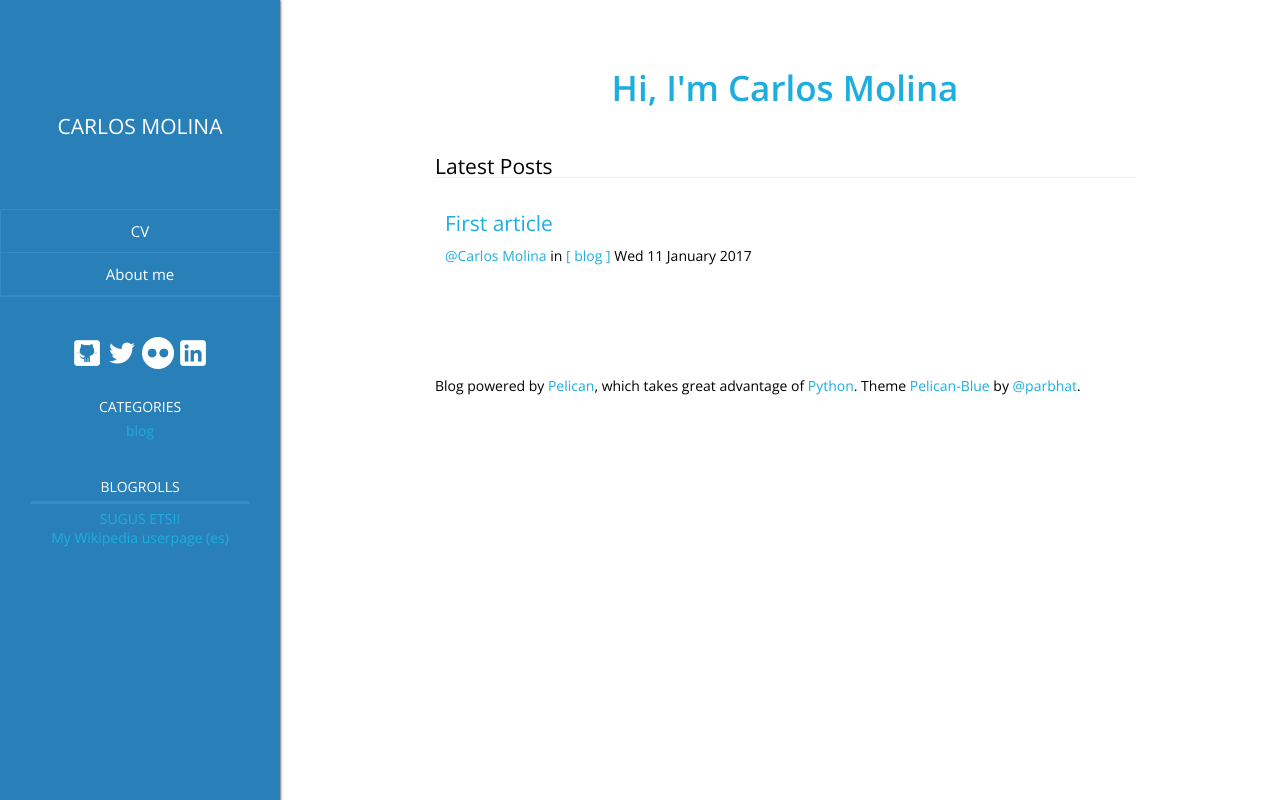
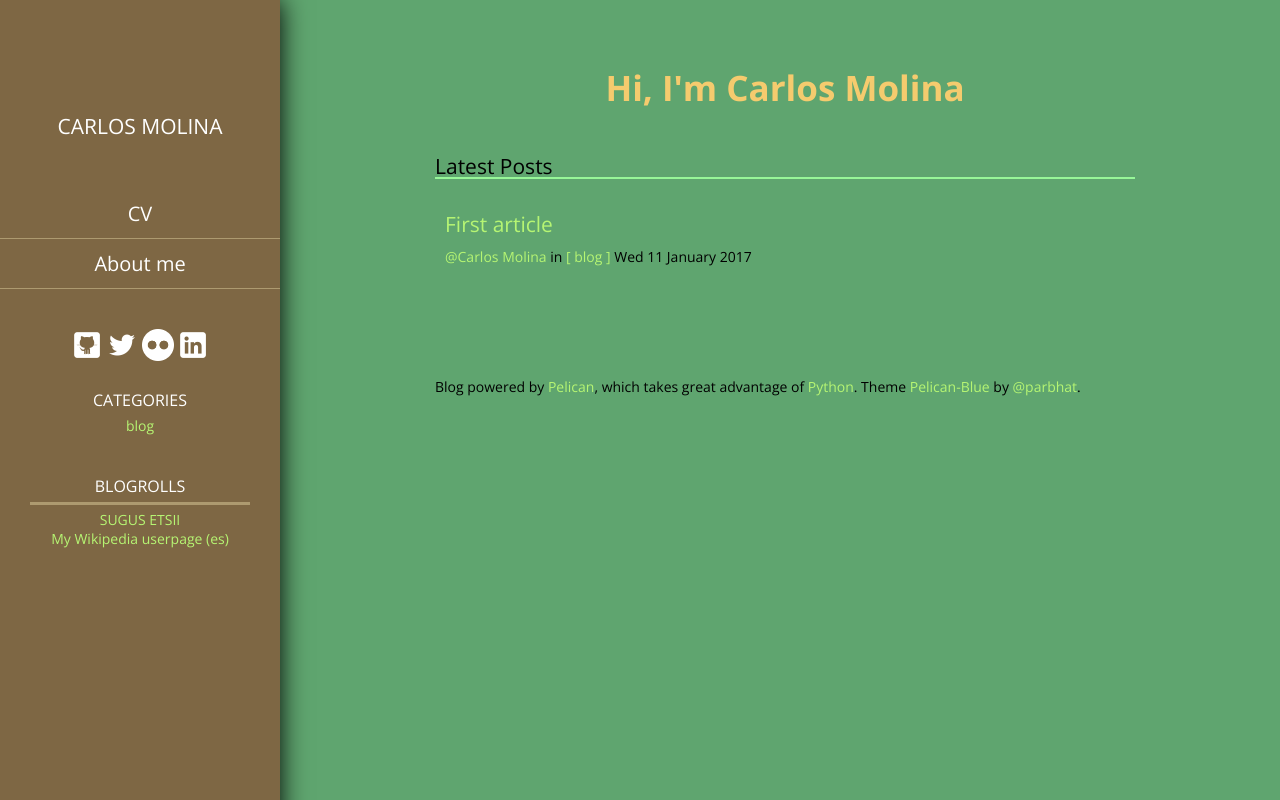
Before and after one commit to cmolinaord/cmolinaord.github.io, a plain HTML site: page index.html in a window 1280 px wide. Drawn offline with nearby package versions, Linux system fonts and the light colour scheme.

Commit message:
Changed to cmolinaord modified theme

```diff
--- a/theme/css/style.css
+++ b/theme/css/style.css
@@ -1,6 +1,6 @@
 html {
   font-family: 'Open Sans', 'helvetica', sans-serif;
-  background: white;
+  background: #5fa56f;
   font-size: 14px;
 }
 
@@ -19,15 +19,15 @@ h1, h2 {
   text-align: center;
   margin-bottom: 50px;
   text-transform: none;
-  color: #1DAEDF;
+  color: #f5cb6e;
   line-height: 1;
-  font-weight: 600;
+  font-weight: 800;
 }
 
 .latest
 {-
   padding: 10px 10px;
-  border-bottom: 1px solid #eee;
+  border-bottom: 2px solid #97f798;
 }
 
 .post_detail
@@ -83,7 +83,7 @@ article > header {
   border-radius: 5px 5px;
 }
 .article_left > h1 {
-  font-size: 20px;
+  font-size: 27px;
 }
 .article_right {
   background-color: white;
@@ -99,9 +99,9 @@ article > header {
 
 /* Links */;
 a  { color:#1DAEDF; text-decoration:none; }
-a:visited { color:#1DAEDF; text-decoration:none; }
-a:link { color:#1DAEDF; text-decoration:none; }
-a:active { color:#1DAEDF; text-decoration:none; }
+a:visited { color:#a0d468; text-decoration:none; }
+a:link { color:#b6f573; text-decoration:none; }
+a:active { color:#b6a573; text-decoration:none; }
 a:hover { text-decoration: underline; }
 
 /* Code */
@@ -118,9 +118,9 @@ aside {
   position: fixed;
   top: 0; left: 0;
   padding: 30px;
-  background-color: #2980b9;
+  background-color: #7e6744;
   color: white;
-  box-shadow: 0 0 3px black;
+  box-shadow: 0 0 25px black;
   text-align: center;
   padding-top: 8%;
   background-size: cover;
@@ -133,7 +133,7 @@ aside > ul {
 }
 aside > h2 {
   text-transform: uppercase;
-  font-size: 14px;
+  font-size: 16px;
   margin-bottom: 5px;
 }
 
@@ -165,25 +165,25 @@ aside > h2 {
   display: block;
   margin-left: -30px;
   margin-right: -30px;
-  border: 1px solid #328cc7;
-  margin-top: 40px;
+  border: 0px solid #42902b;
+  margin-top: 20px;
 }
 
 .nav > ul > li
 {
-  font-size: 15px;
+  font-size: 20px;
 }
 
 .nav a
 {
     color: #fff;
     text-decoration: none;
-    transition: all .3s ease-in-out;
+    transition: all .5s ease-in-out;
 }
 
 .nav a:hover
 {
-    background-color: #328cc7;
+    background-color: #d0b373;
 }
 
 .list-bare
@@ -197,7 +197,7 @@ aside > h2 {
 {
   display: block;
   padding: 0.77273rem 0;
-  border-bottom: 1px solid #328cc7;
+  border-bottom: 1px solid #ad9a70;
 }
 
 
@@ -205,7 +205,7 @@ aside > h2 {
 {
   display: block;
   padding: 0.33147rem 0;
-  border-bottom: 3px solid #328cc7;
+  border-bottom: 3px solid #ad9a70;
 }
 
 
```
